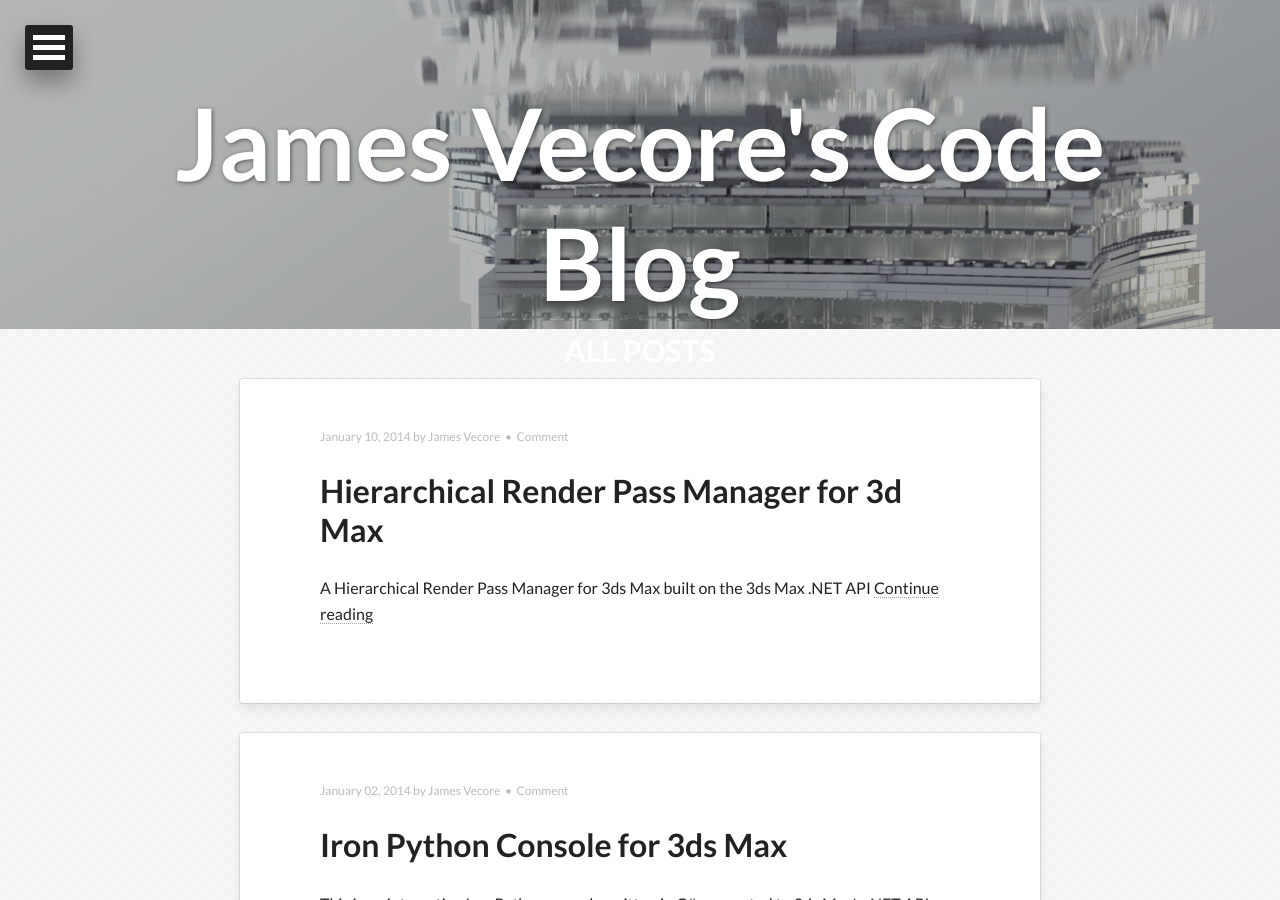
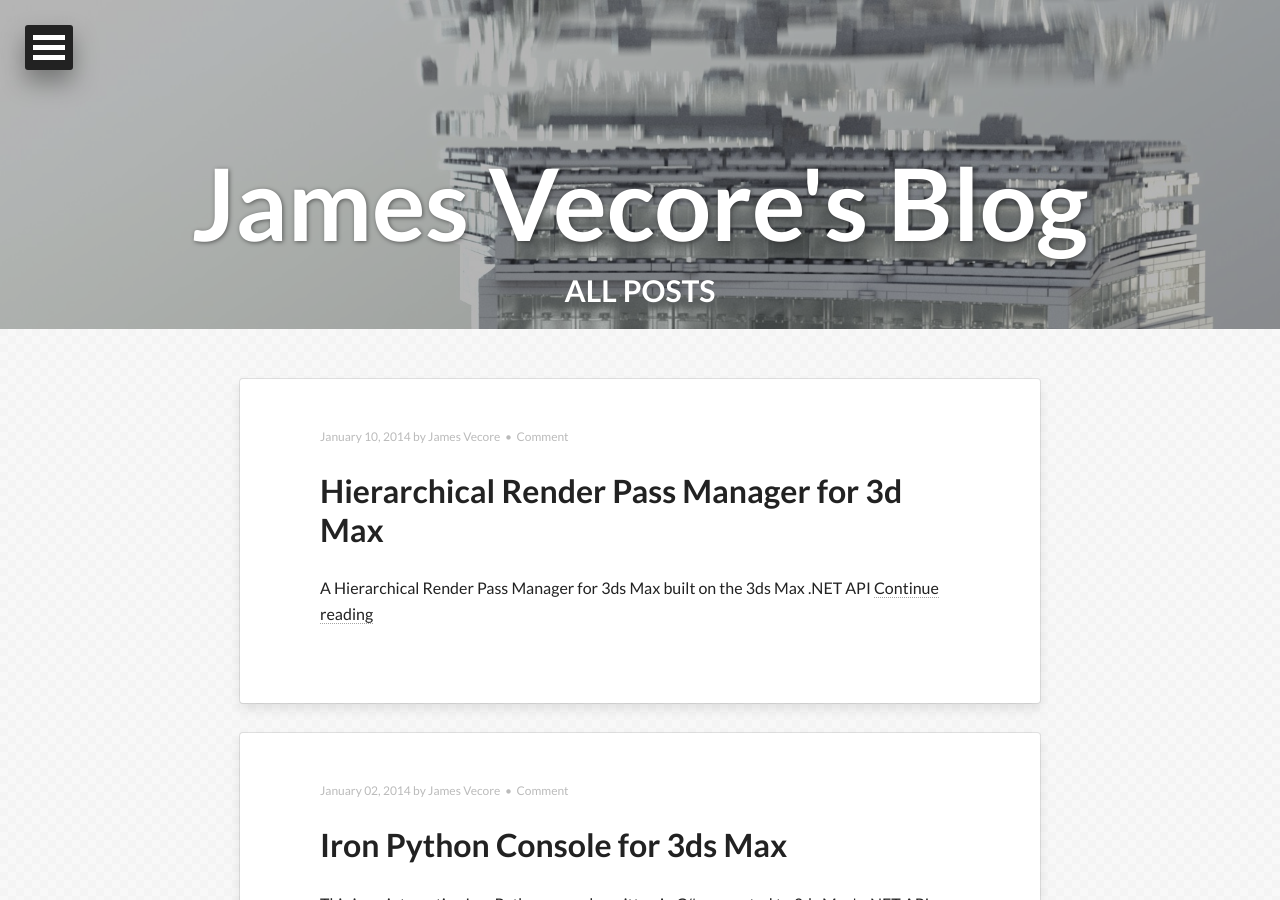
Before and after one commit to jamesvecore/jamesvecore.github.io, a Jekyll site: the page built from archive.html, in a window 1280 px wide and 900 px high. Built offline with Jekyll 4.4.1, drawn with Linux system fonts in a browser that asks for light colours; nearby versions of some CDN libraries.

Commit message:
update blog title

```diff
--- a/_config.yml
+++ b/_config.yml
@@ -1,4 +1,4 @@
-title:            "James Vecore's Code Blog"
+title:            "James Vecore's Blog"
 description:      "A blog covering my adventures in coding in the world of CG/VFX"
 disqus_shortname: jamesvecorescodeblog
 #Your site's domain goes here. Leave localhost server or blank when working locally.
```
